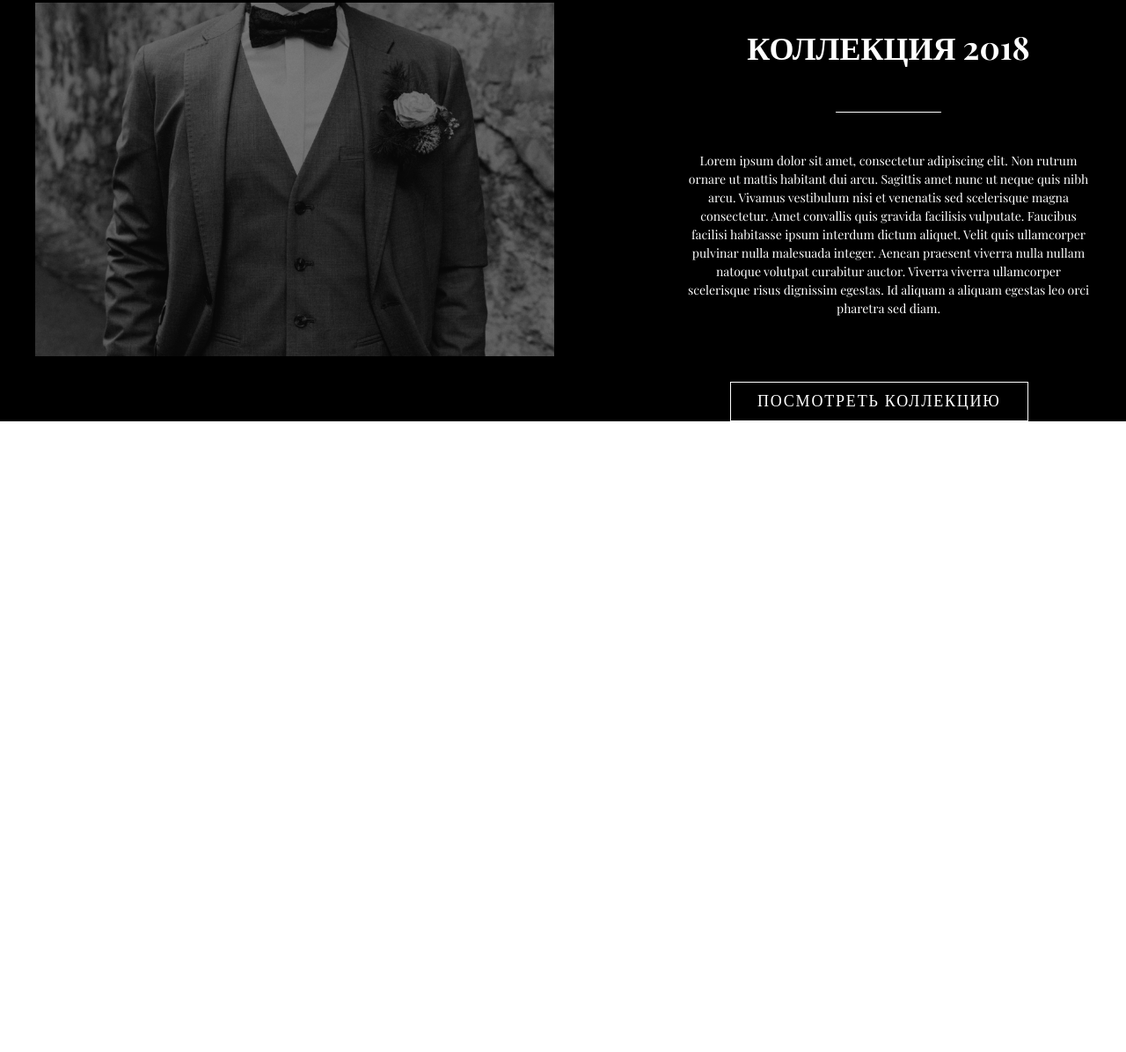
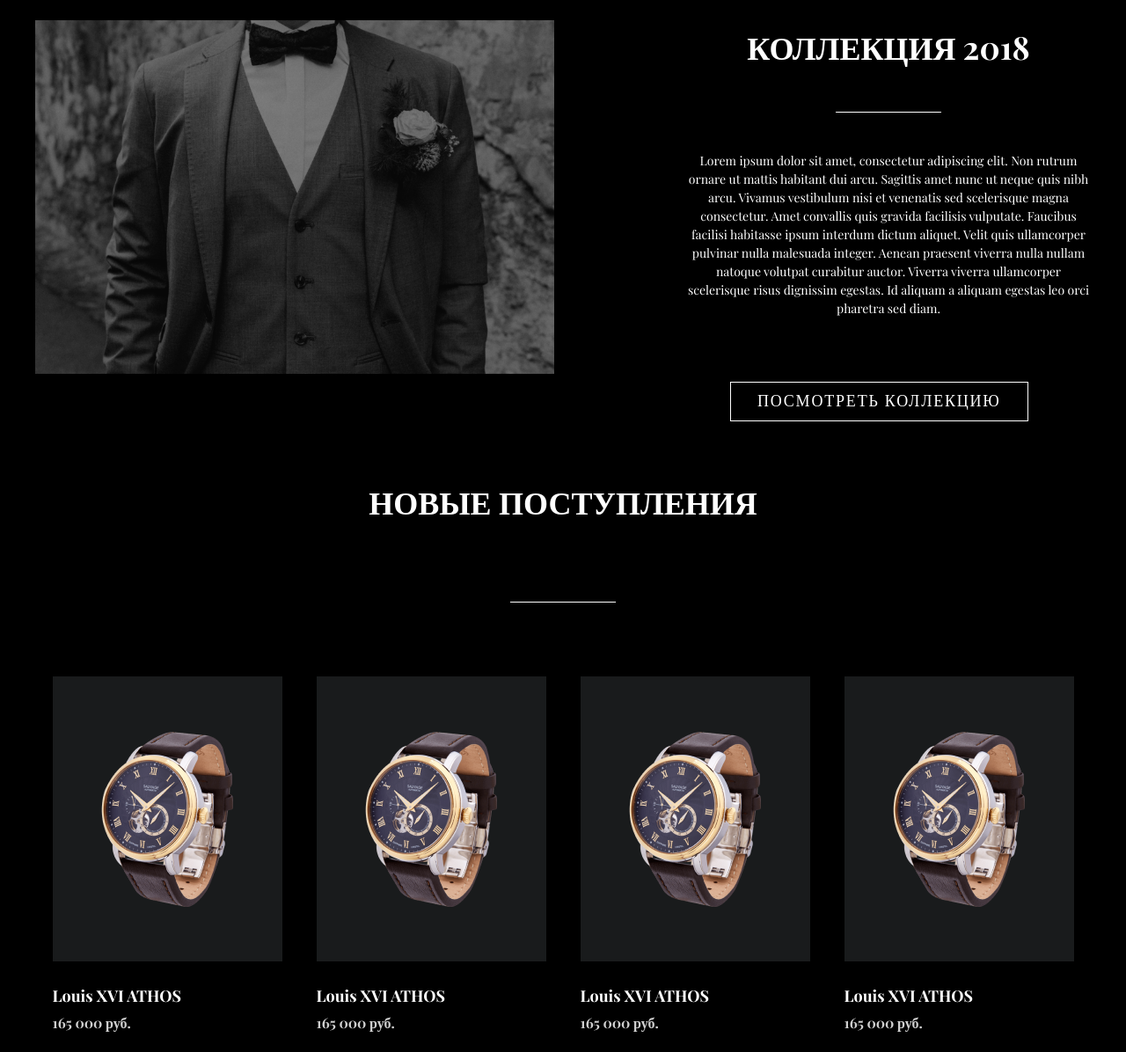
Before and after one commit to MadazimovSunnatillo/porten, a plain HTML site: page index.html in a window 1280 px wide. Shown: the part 1624-2820 px from the top of the page at 88% size. Before the commit the page ends 2103 px from the top, so only its background shows below. Drawn offline with nearby package versions, Linux system fonts and the light colour scheme.

Commit message:
finish card section

```diff
--- a/index.html
+++ b/index.html
@@ -155,7 +155,77 @@
         </div>
       </div>
     </section>
+    <!-- finish shop section -->
 
-    <!-- finish shop section -->
+    <!-- start card's section -->
+
+    <div class="cards">
+      <div class="container">
+        <h3>новые поступления</h3>
+        <span>
+          <svg
+            width="120"
+            height="1"
+            viewBox="0 0 120 1"
+            fill="none"
+            xmlns="http://www.w3.org/2000/svg"
+          >
+            <line y1="0.5" x2="120" y2="0.5" stroke="white" />
+          </svg>
+        </span>
+        <div class="about-left__section-flex">
+          <div class="watch">
+            <img src="./images/watch.png" alt="watch" />
+            <h5>Louis XVI ATHOS</h5>
+            <h6>165 000 руб.</h6>
+          </div>
+          <div class="watch">
+            <img src="./images/watch.png" alt="watch" />
+            <h5>Louis XVI ATHOS</h5>
+            <h6>165 000 руб.</h6>
+          </div>
+          <div class="watch">
+            <img src="./images/watch.png" alt="watch" />
+            <h5>Louis XVI ATHOS</h5>
+            <h6>165 000 руб.</h6>
+          </div>
+          <div class="watch">
+            <img src="./images/watch.png" alt="watch" />
+            <h5>Louis XVI ATHOS</h5>
+            <h6>165 000 руб.</h6>
+          </div>
+        </div>
+        <div class="about-left__section-flex">
+          <div class="watch">
+            <img src="./images/watch.png" alt="watch" />
+            <h5>Louis XVI ATHOS</h5>
+            <h6 class="buy">165 000 руб.</h6>
+          </div>
+          <div class="watch">
+            <img src="./images/watch.png" alt="watch" />
+            <h5>Louis XVI ATHOS</h5>
+            <h6 class="buy">165 000 руб.</h6>
+          </div>
+          <div class="watch">
+            <img src="./images/watch.png" alt="watch" />
+            <h5>Louis XVI ATHOS</h5>
+            <h6 class="buy">165 000 руб.</h6>
+          </div>
+          <div class="watch">
+            <img src="./images/watch.png" alt="watch" />
+            <h5>Louis XVI ATHOS</h5>
+            <h6 class="buy">165 000 руб.</h6>
+          </div>
+        </div>
+      </div>
+    </div>
+
+    <!-- finish card's section -->
+
+    <!-- start brand section -->
+
+
+
+    <!-- start brand section -->
   </body>
 </html>
--- /dev/null
+++ b/scss/_cards.scss
@@ -0,0 +1,44 @@
+ .cards {
+    background-color: #000;
+    color: #fff;
+    h3 {
+        font-family: $font-playfair;
+        font-size: 36px;
+        line-height: 42px;
+        text-align: center;
+        text-transform: uppercase;
+        margin-bottom: 80px;
+        padding-top: 30px;
+    }
+    span {
+        padding-left: 540px;
+    }
+    .about-left__section-flex {
+        display: flex;
+        justify-content: space-around;
+        align-items: center;
+        padding-top: 80px;
+        .watch {
+            img {
+                padding: 55px 23px;
+                background-color: #191B1C;
+                margin-bottom: 25px;
+            }
+            h5 {
+                padding-bottom: 10px;
+                font-family: $font-playfair;
+                font-size: 18px;
+                line-height: 21px;
+            }
+            h6 {
+                font-family: 'Playfair Display';
+                font-size: 16px;
+                line-height: 19px;
+                color: #D0D0D0;
+            }
+            .buy {
+                padding-bottom: 150px;
+            }
+        }
+    }
+ }
--- a/scss/_shop.scss
+++ b/scss/_shop.scss
@@ -85,6 +85,7 @@
             text-transform: uppercase;
             margin-top: 73px;
             margin-left: 50px;
+            margin-bottom: 40px;
         }
     }
 }
--- a/scss/style.scss
+++ b/scss/style.scss
@@ -3,3 +3,4 @@
 @import "header";
 @import "showcase";
 @import "shop";
+@import "cards";
```
Also changed, not shown: css/main/style.css, 1 other file.
